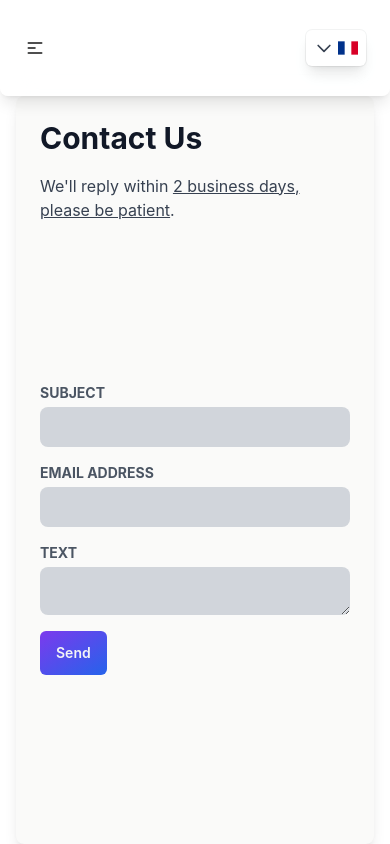
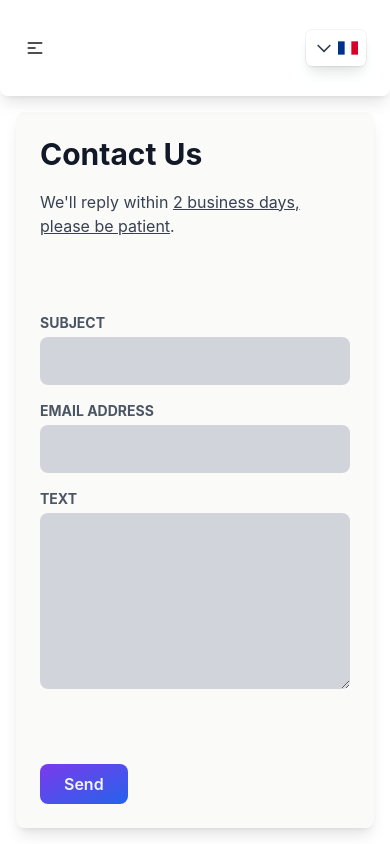
Before and after one commit to SaItiplouf/HoliumSolutions, a React (Create React App) app: page /contact in a window 390 px wide. Built offline with nearby package versions, Linux system fonts and the light colour scheme; a web font is replaced by a local one.

Commit message:
refacto: contact form responsive

```diff
--- a/src/components/Contact/contactform.tsx
+++ b/src/components/Contact/contactform.tsx
@@ -29,8 +29,8 @@ export default function ContactForm() {
   };
 
   return (
-    <div className="max-w-screen-xl parent flex flex-col justify-center items-center px-4 md:px-8 lg:px-16 xl:px-32 mx-auto component-height form-contact-height w-full overflow-auto">
-      <div className="grid grid-cols-1 md:grid-cols-2 p-4 bg-stone-50 text-gray-900 rounded-lg shadow-lg md:m-4 lg:m-8 lg:my-12 flex-grow">
+    <div className="overflow-hidden flex-grow flex flex-col justify-center items-center px-4 md:px-8 lg:px-16 xl:px-32 mx-auto component-height form-contact-height w-full overflow-auto">
+      <div className="grid grid-cols-1 md:grid-cols-2 p-4 bg-stone-50 text-gray-900 rounded-lg shadow-lg md:m-4 lg:m-8 my-4 lg:my-12 flex-grow">
         <div className="p-2">
           <h2 className="text-3xl md:text-4xl lg:text-5xl font-bold leading-tight mb-4">
             {t("contact.form.title")}
@@ -41,10 +41,11 @@ export default function ContactForm() {
             .
           </div>
         </div>
-        <div className="p-2 md:p-8">
-          {" "}
-          <form onSubmit={handleSubmit} className="space-y-4">
-            {" "}
+        <div className="p-2 md:p-8 flex-grow">
+          <form
+            onSubmit={handleSubmit}
+            className="space-y-4 flex flex-col h-full"
+          >
             <div className="flex flex-col">
               <label
                 htmlFor="subject"
@@ -54,7 +55,7 @@ export default function ContactForm() {
               </label>
               <input
                 id="subject"
-                className="w-full bg-gray-300 text-gray-900 mt-1 md:mt-2 p-2 md:p-3 rounded-lg focus:outline-none focus:shadow-outline"
+                className="w-full bg-gray-300 text-gray-900 mt-1 md:mt-2 p-3 md:p-3 rounded-lg focus:outline-none focus:shadow-outline"
                 type="text"
                 name="subject"
                 value={formData.subject}
@@ -72,7 +73,7 @@ export default function ContactForm() {
               </label>
               <input
                 id="email"
-                className="w-full bg-gray-300 text-gray-900 mt-1 md:mt-2 p-2 md:p-3 rounded-lg focus:outline-none focus:shadow-outline"
+                className="w-full bg-gray-300 text-gray-900 mt-1 md:mt-2 p-3 rounded-lg focus:outline-none focus:shadow-outline"
                 type="email"
                 name="email"
                 value={formData.email}
@@ -90,7 +91,7 @@ export default function ContactForm() {
               </label>
               <textarea
                 id="message"
-                className="w-full min-h-full bg-gray-300 text-gray-900 mt-1 md:mt-2 p-2 md:p-3 rounded-lg focus:outline-none focus:shadow-outline text-xs"
+                className="w-full h-44 sm:h-48 md:h-64 bg-gray-300 text-gray-900 mt-1 md:mt-2 p-2 md:p-3 rounded-lg focus:outline-none focus:shadow-outline text-xs"
                 name="content"
                 value={formData.content}
                 onChange={handleChangeCallback}
@@ -100,9 +101,9 @@ export default function ContactForm() {
             <div className="flex justify-start">
               <button
                 type="submit"
-                className="inline-flex justify-center items-center gap-x-3 text-center bg-gradient-to-tl from-blue-600 to-violet-600 hover:from-violet-600 hover:to-blue-600 text-sm xs:text-xs text-gray-100 sm:text-base font-semibold rounded-md focus:outline-none focus:ring-1 focus:ring-gray-600 py-3 px-4"
+                className="inline-flex justify-center items-center gap-x-3 text-center bg-gradient-to-tl from-blue-600 to-violet-600 hover:from-violet-600 hover:to-blue-600 font-semibold text-gray-100 text-md rounded-lg focus:outline-none focus:ring-2 focus:ring-gray-600 py-2 px-6 transition duration-150 ease-in-out transform hover:scale-105"
               >
-                {t("contact.form.send")}
+                <span> {t("contact.form.send")} </span>
               </button>
             </div>
           </form>
--- a/src/components/Fixe/navbar/navbar.tsx
+++ b/src/components/Fixe/navbar/navbar.tsx
@@ -65,7 +65,7 @@ export default function Navbar() {
             {/*  <Link to="/projets">{t("nav.project")}</Link>*/}
             {/*</li>*/}
             <li className="disabled nav-item font-mono text-gray-800 text-sm md:text-md lg:text-lg">
-              <a>{t("nav.project")}</a>
+              <p>{t("nav.project")}</p>
             </li>
           </ul>
         </div>
--- a/src/components/Pages/PageContact.tsx
+++ b/src/components/Pages/PageContact.tsx
@@ -10,7 +10,9 @@ function PageContact() {
       <div className="min-h-screen flex flex-col">
         <ToastContainer />
         <Navbar />
-        <ContactForm />
+        <div className="flex-1 flex flex-col">
+          <ContactForm />
+        </div>
         <Footer />
       </div>
     </>
```
